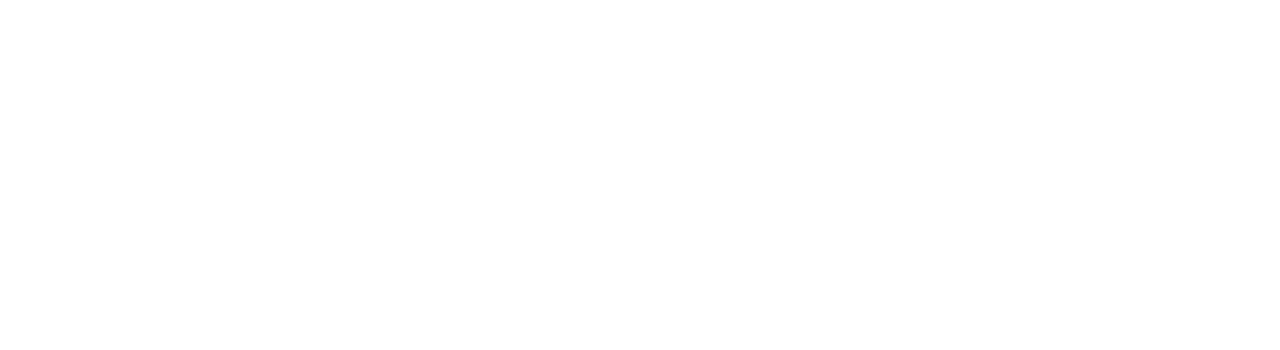
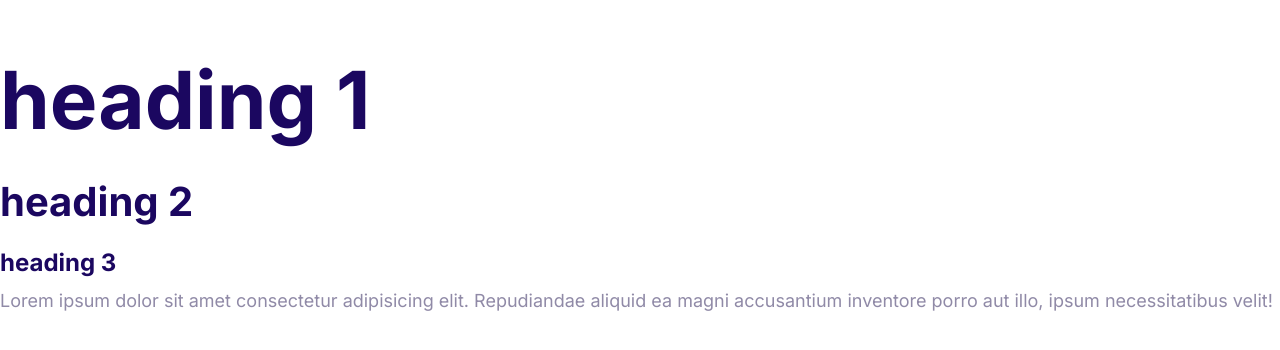
Before and after one commit to vhack01/Moshify, a plain HTML site: page index.html in a window 1280 px wide. Drawn offline with Linux system fonts and the light colour scheme.

Commit message:
Defined typography.

```diff
--- a/css/styles.css
+++ b/css/styles.css
@@ -1,7 +1,64 @@
 :root {
     --color-primary: #2584ff;
     --color-secondary: #00d9ff;
-    --color-accent: #ff3400
+    --color-accent: #ff3400;
     --color-heading-text: #1b0760;
     --color-body-text :#908aa7;
 }
+
+/* Mobile View */
+html {
+    /* 62.5% of 16px = 10px */
+    font-size: 62.5%;
+}
+
+body {
+    margin: 0;
+    font-family: Inter, Arial, Helvetica, sans-serif;
+    color: var(--color-body-text);
+    font-size: 2.4rem;
+}
+
+
+h1,
+h2,
+h3 {
+    color: var(--color-heading-text);
+    margin-bottom: 1.5rem;
+}
+
+h1 {
+    /* 1 x font size of html element */
+    /* Now 1rem = 10px */
+    font-size: 7rem;
+}
+h2 {
+    font-size: 4rem;
+}
+h3 {
+    font-size: 3rem;
+}
+
+h5 {
+    font-size: 2rem;
+}
+
+p {
+    margin-top: 0;
+}
+
+
+@media screen and (width >= 1024px) {
+    body {
+        font-size: 1.8rem;
+    }
+    h1 {
+        font-size: 8rem;
+    }
+    h2 {
+        font-size: 4rem;
+    }
+    h3 {
+        font-size: 2.4rem;
+    }
+}
--- a/index.html
+++ b/index.html
@@ -5,11 +5,20 @@
     <meta http-equiv="X-UA-Compatible" content="IE=edge">
     <meta name="viewport" content="width=device-width, initial-scale=1.0">
     <title>Moshify</title>
+    <link rel="preconnect" href="https://fonts.googleapis.com">
+    <link rel="preconnect" href="https://fonts.gstatic.com" crossorigin>
+    <link href="https://fonts.googleapis.com/css2?family=Inter:wght@400;700&family=Michroma&family=Rubik:wght@300&display=swap" rel="stylesheet">
     <link rel="stylesheet" href="css/normalize.css" />
     <link rel="stylesheet" href="css/styles.css" />
 </head>
 <body>
 
+    <h1>heading 1</h1>
+    <h2>heading 2</h2>
+    <h3>heading 3</h3>
+    <p>
+        Lorem ipsum dolor sit amet consectetur adipisicing elit. Repudiandae aliquid ea magni accusantium inventore porro aut illo, ipsum necessitatibus velit!
+    </p>
 
 
 </body>
```
